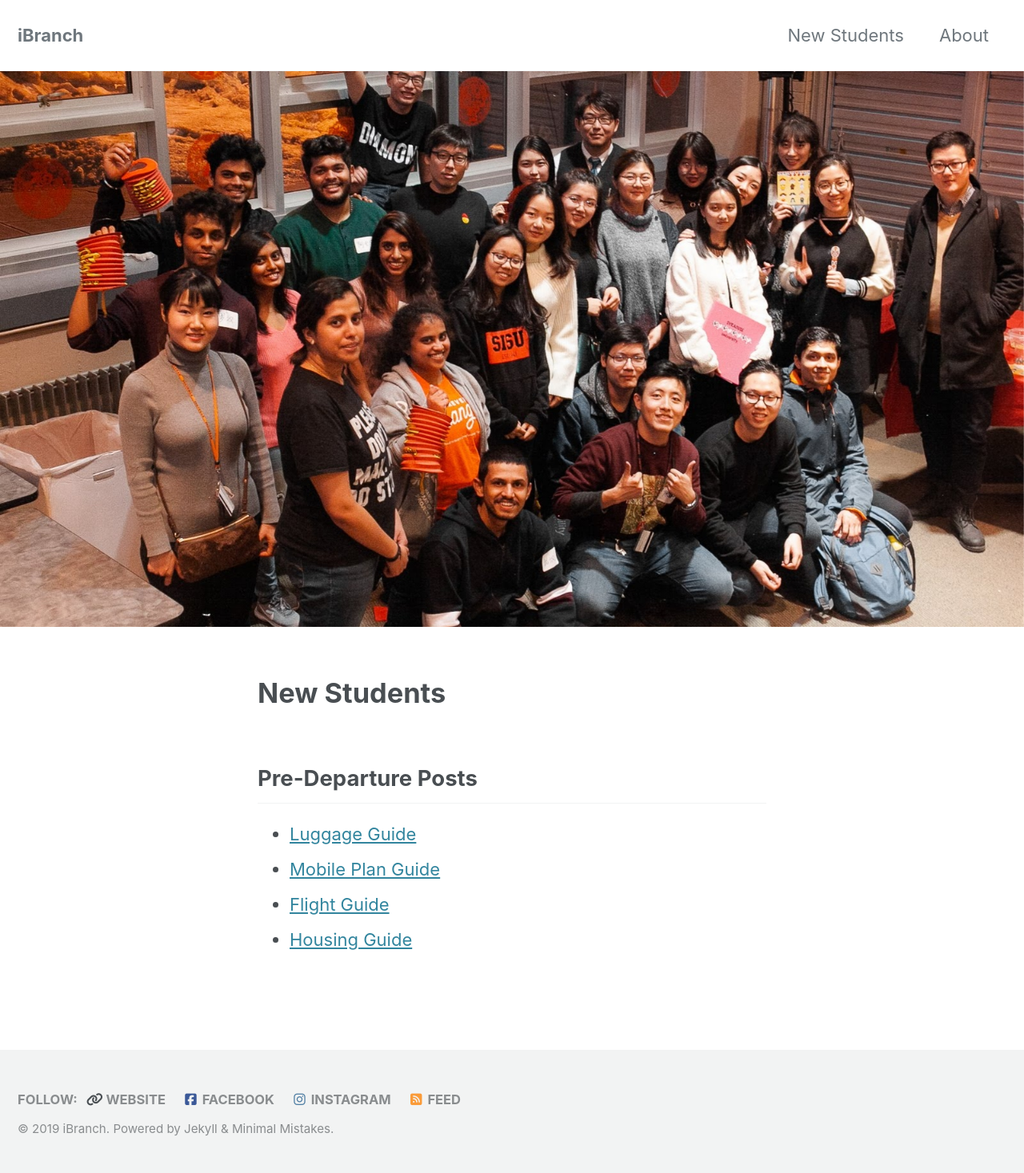
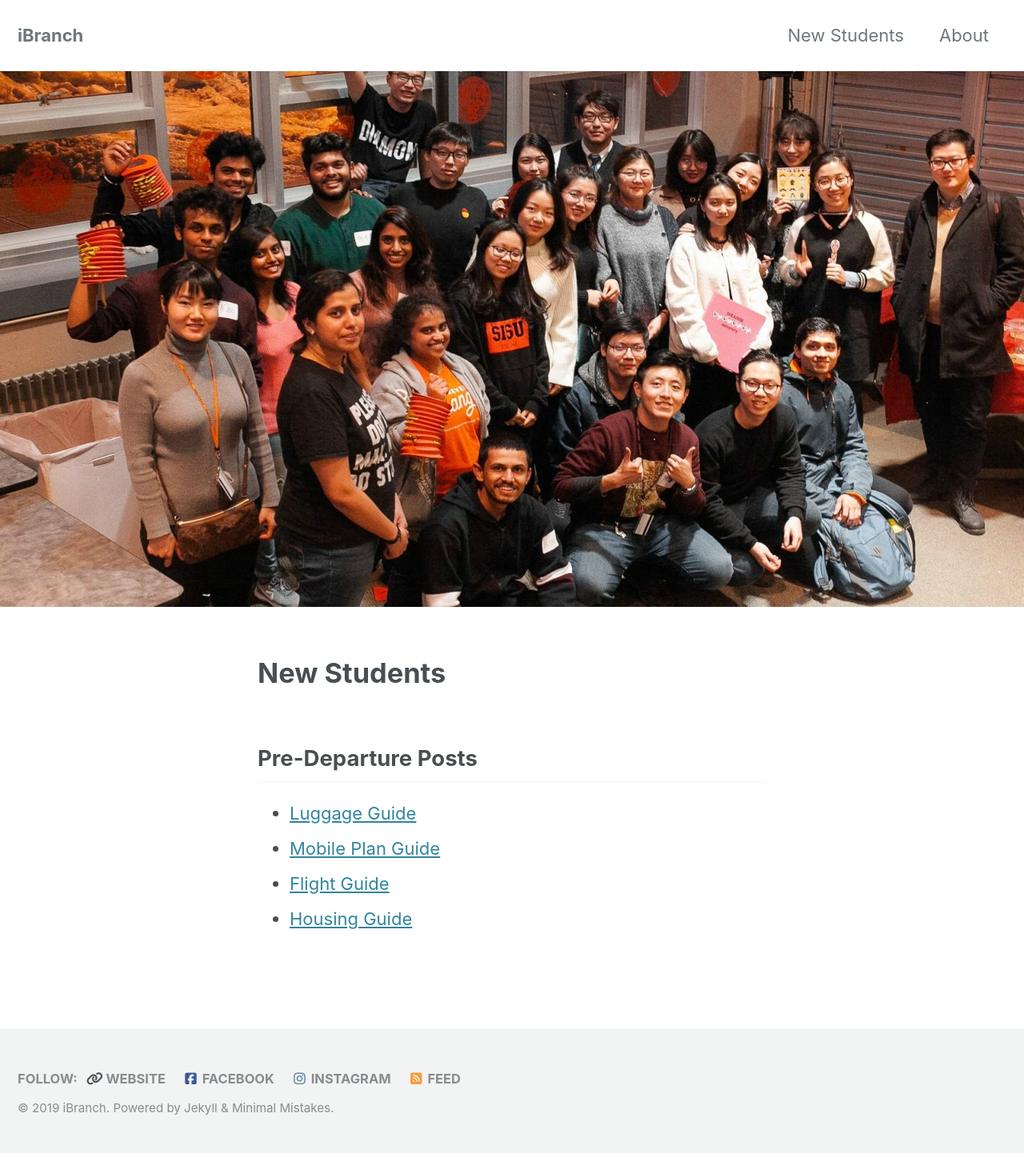
Before and after one commit to ibranchsu/ibranchsu.github.io, a Jekyll site: the page built from _pages/new-students.md, in a window 1280 px wide. Shown: the whole page at 80% size. Built offline with Jekyll 4.4.1, drawn with Linux system fonts in a browser that asks for light colours; cached includes are drawn as plain includes; nearby versions of some CDN libraries; after the commit the page ends 1442 px from its top, so only the background shows below that.

Commit message:
resized header

```diff
--- a/_pages/new-students.md
+++ b/_pages/new-students.md
@@ -2,7 +2,7 @@
 title: "New Students"
 permalink: /newstudents/
 header:
-    image: "/images/resized.jpg"
+    image: "/images/resized_0.jpg"
 ---
 
 ## Pre-Departure Posts
```
Also changed, not shown: _pages/about.md (+1 -1 lines), images/resized_0.jpg (added).
